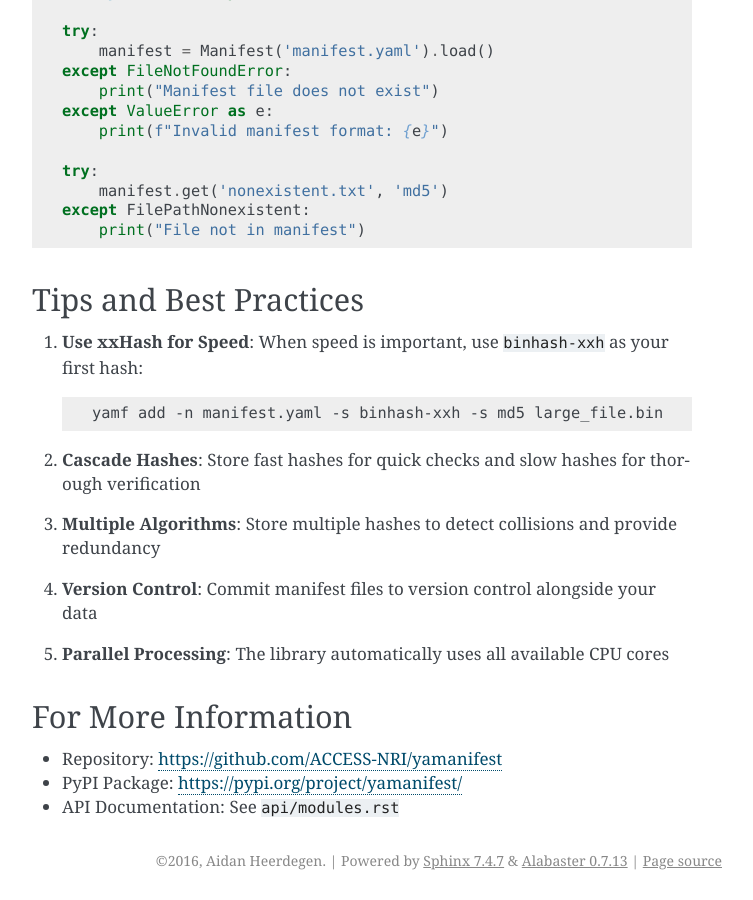
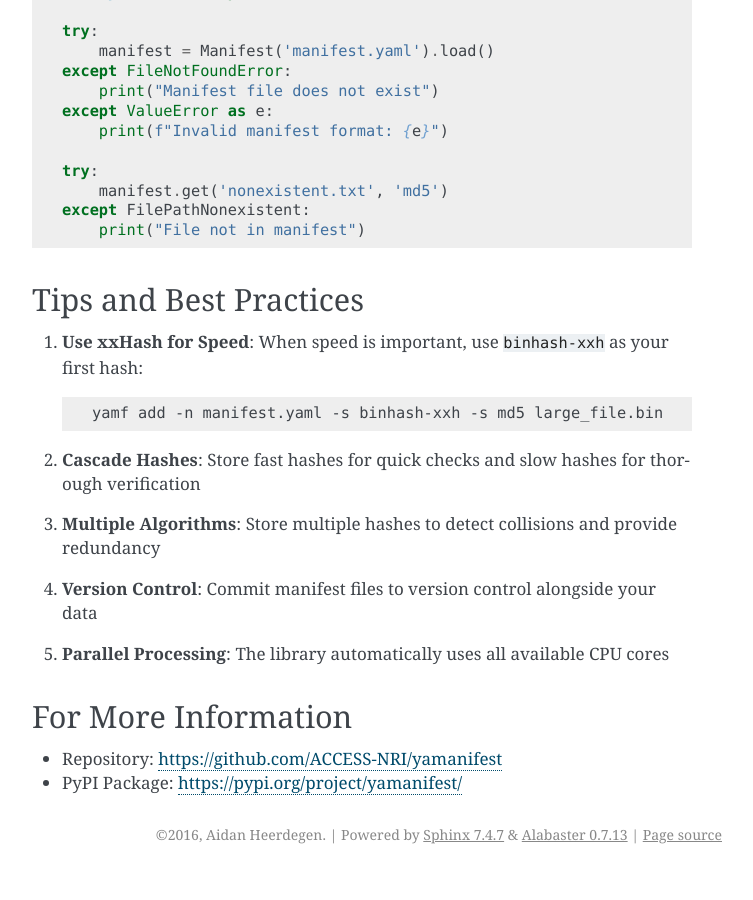
Before and after one commit to ACCESS-NRI/yamanifest, a Sphinx documentation site: the page built from docs/usage.rst, in a window 1280 px wide and 900 px high, scrolled down 6441 px. Shown: the whole window, without its empty margins (388-1141 px from the left). Built offline with Sphinx 7.4.7, drawn with Linux system fonts in a browser that asks for light colours; pages that are not in the unit, such as notebooks, are missing from menus; after the commit the page ends 7315 px from its top, so only the background shows below that.

Commit message:
Remove link to non-existent API documentation

```diff
--- a/docs/usage.rst
+++ b/docs/usage.rst
@@ -373,4 +373,3 @@ For More Information
 
 - Repository: https://github.com/ACCESS-NRI/yamanifest
 - PyPI Package: https://pypi.org/project/yamanifest/
-- API Documentation: See ``api/modules.rst``
```
